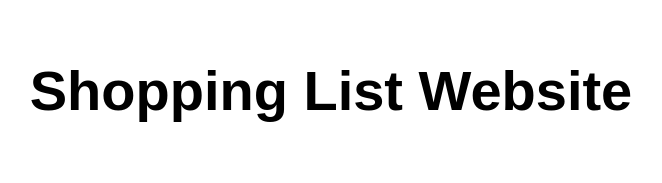
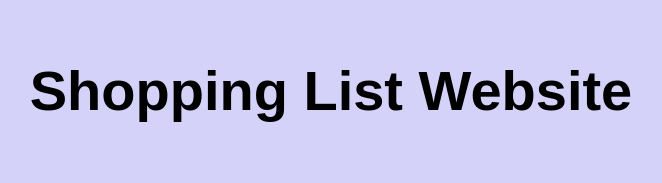
Before and after one commit to jssnguyen/dingle_berry, a website: page src/index.html in a window 1280 px wide. Shown: the whole page, without its empty margins (309-971 px from the left). Drawn offline with Linux system fonts and the light colour scheme.

Commit message:
styles.css

```diff
--- a/src/styles.css
+++ b/src/styles.css
@@ -6,7 +6,7 @@ html, body {
   margin: 0;
   border: 0;
   padding: 0;
-  background-color: #fff;
+  background-color: #d5d2fa;
 }
 
 main {
```
